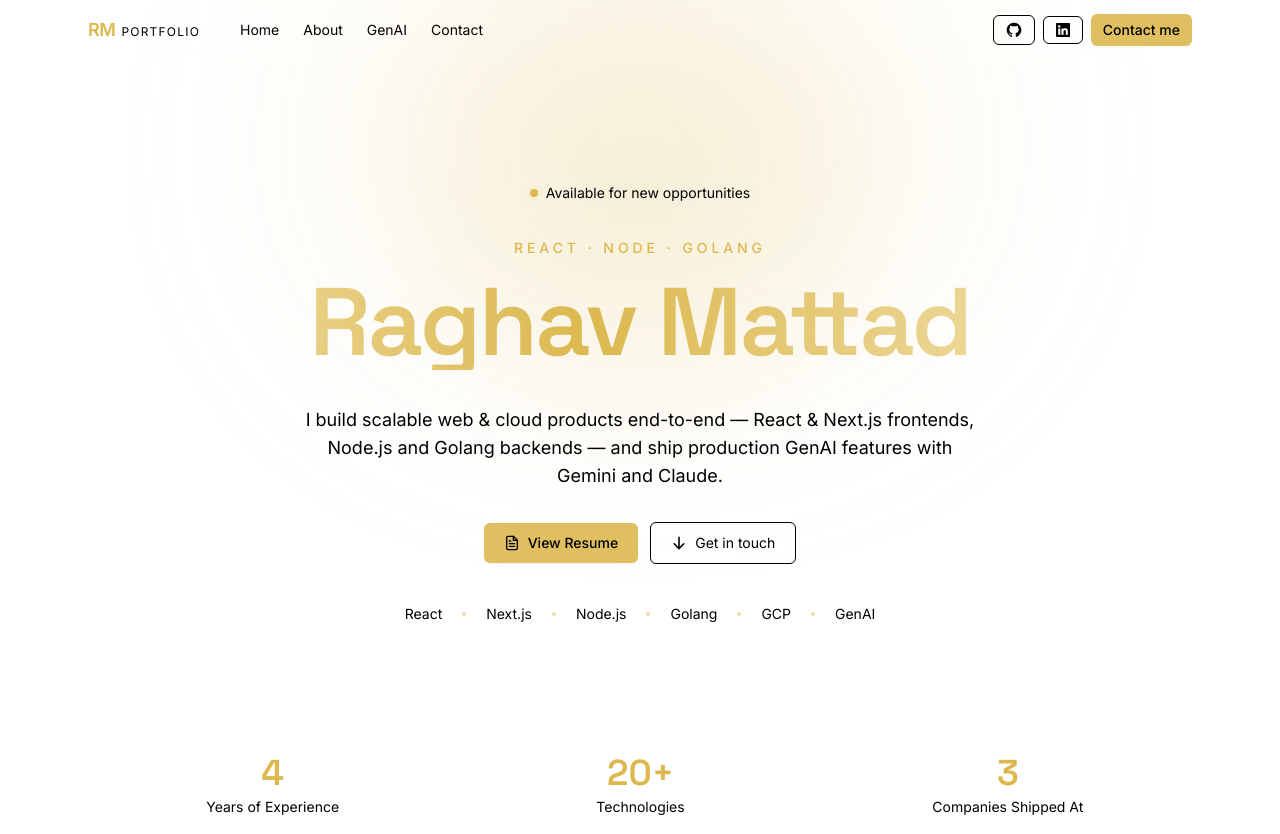
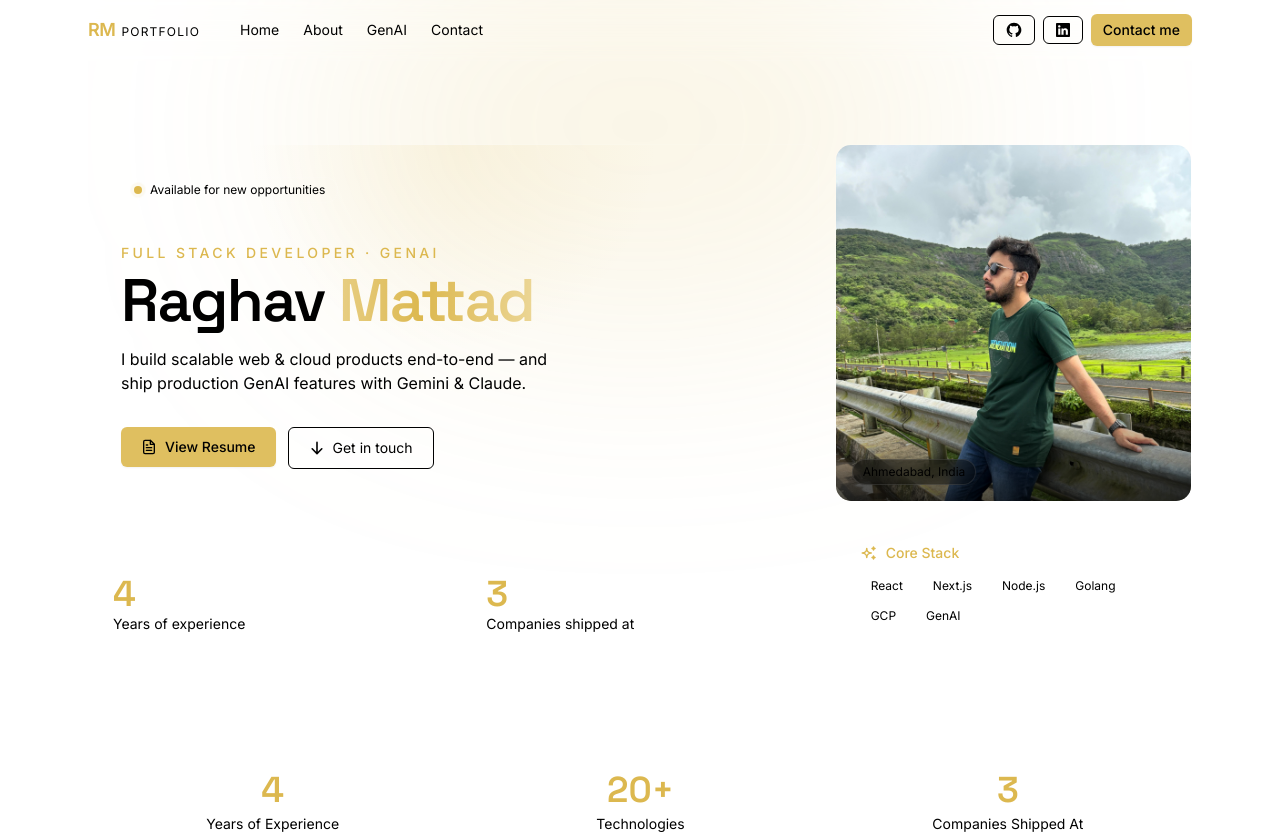
Before and after one commit to Raghav1000/portfolio, a Next.js app: page / in a window 1280 px wide. Shown: the top 834 px of the page. Built offline with nearby package versions, Linux system fonts and the light colour scheme.

Commit message:
portfolio

```diff
--- a/src/app/components/Hero/DraggableButton.tsx
+++ /dev/null
@@ -1,13 +0,0 @@
-const DraggableButton = () => {
-  return (
-    <div className="inline-flex items-center gap-2 py-1.5 px-4 text-xs sm:text-sm rounded-full border border-white/10 bg-white/[0.03] text-foreground-muted">
-      <span className="relative flex h-2 w-2">
-        <span className="absolute inline-flex h-full w-full rounded-full bg-primary opacity-75 animate-ping" />
-        <span className="relative inline-flex h-2 w-2 rounded-full bg-primary" />
-      </span>
-      Available for new opportunities
-    </div>
-  );
-};
-
-export default DraggableButton;
--- a/src/app/components/Hero/Hero.tsx
+++ b/src/app/components/Hero/Hero.tsx
@@ -1,52 +1,28 @@
 "use client";
-import { useEffect, useState } from "react";
+import Image from "next/image";
+import Link from "next/link";
 import Button from "../UI/Button/Button";
+import { FiFileText } from "react-icons/fi";
 import { HiArrowDown } from "react-icons/hi";
-import { FiFileText } from "react-icons/fi";
-import DraggableButton from "./DraggableButton";
-import Link from "next/link";
+import { TbSparkles } from "react-icons/tb";
 import { RESUME_PATH } from "@/app/utils/common/constants";
-import {
-  LazyMotion,
-  domAnimation,
-  m,
-  AnimatePresence,
-  useReducedMotion,
-} from "framer-motion";
+import { LazyMotion, domAnimation, m } from "framer-motion";
 
 const EASE = [0.16, 1, 0.3, 1] as const;
-
 const container = {
   hidden: {},
-  show: { transition: { staggerChildren: 0.09, delayChildren: 0.05 } },
+  show: { transition: { staggerChildren: 0.08, delayChildren: 0.05 } },
 };
-const up = {
-  hidden: { opacity: 0, y: 20 },
-  show: { opacity: 1, y: 0, transition: { duration: 0.7, ease: EASE } },
+const item = {
+  hidden: { opacity: 0, y: 18 },
+  show: { opacity: 1, y: 0, transition: { duration: 0.6, ease: EASE } },
 };
 
-const roles = [
-  "Full Stack Developer",
-  "GenAI Engineer",
-  "React · Node · Golang",
-  "Cloud-Native Builder",
-];
-
-const techStack = ["React", "Next.js", "Node.js", "Golang", "GCP", "GenAI"];
+const card =
+  "rounded-2xl border border-white/10 bg-white/[0.02] transition-colors hover:border-primary/30";
+const stack = ["React", "Next.js", "Node.js", "Golang", "GCP", "GenAI"];
 
 const Hero = () => {
-  const reduce = useReducedMotion();
-  const [roleIdx, setRoleIdx] = useState(0);
-
-  useEffect(() => {
-    if (reduce) return;
-    const id = setInterval(
-      () => setRoleIdx((i) => (i + 1) % roles.length),
-      2600
-    );
-    return () => clearInterval(id);
-  }, [reduce]);
-
   const handleMouse = (e: React.MouseEvent<HTMLElement>) => {
     const r = e.currentTarget.getBoundingClientRect();
     e.currentTarget.style.setProperty("--mx", `${e.clientX - r.left}px`);
@@ -55,84 +31,59 @@ const Hero = () => {
 
   return (
     <LazyMotion features={domAnimation}>
-      <section
-        onMouseMove={handleMouse}
-        style={{ ["--mx" as string]: "50%", ["--my" as string]: "26%" }}
-        className="relative overflow-hidden pt-32 lg:pt-44 pb-16 lg:pb-24"
-      >
-        {/* layered background: grid, cursor spotlight, ambient glow */}
+      <section className="relative overflow-hidden pt-28 lg:pt-36 pb-8 lg:pb-12">
         <div aria-hidden className="pointer-events-none absolute inset-0 -z-10">
           <div className="hero-grid absolute inset-0" />
-          <div
-            className="absolute inset-0 hidden md:block"
-            style={{
-              background:
-                "radial-gradient(460px circle at var(--mx) var(--my), rgba(220,184,79,0.12), transparent 62%)",
-            }}
-          />
-          <div className="absolute left-1/2 top-[-4rem] h-[420px] w-[min(90vw,620px)] -translate-x-1/2 rounded-full bg-primary/20 blur-[130px] opacity-70" />
+          <div className="absolute left-1/2 top-[-4rem] h-[380px] w-[min(90vw,640px)] -translate-x-1/2 rounded-full bg-primary/15 blur-[130px]" />
         </div>
 
         <m.div
           variants={container}
           initial="hidden"
           animate="show"
-          className="flex flex-col items-center text-center"
+          className="grid gap-4 sm:grid-cols-2 lg:grid-cols-3 lg:auto-rows-[minmax(0,1fr)]"
         >
-          <m.div variants={up}>
-            <DraggableButton />
-          </m.div>
+          {/* intro — interactive spotlight card */}
+          <m.div
+            variants={item}
+            onMouseMove={handleMouse}
+            style={{ ["--mx" as string]: "50%", ["--my" as string]: "0%" }}
+            className={`${card} group relative overflow-hidden sm:col-span-2 lg:row-span-2 flex flex-col justify-between p-6 md:p-8 min-w-0`}
+          >
+            <div
+              aria-hidden
+              className="pointer-events-none absolute inset-0 opacity-0 md:opacity-100"
+              style={{
+                background:
+                  "radial-gradient(340px circle at var(--mx) var(--my), rgba(220,184,79,0.10), transparent 60%)",
+              }}
+            />
+            <span className="relative inline-flex w-max items-center gap-2 rounded-full border border-white/10 bg-white/[0.03] px-3 py-1 text-xs text-foreground-muted">
+              <span className="relative flex h-2 w-2">
+                <span className="absolute inline-flex h-full w-full rounded-full bg-primary opacity-75 animate-ping" />
+                <span className="relative inline-flex h-2 w-2 rounded-full bg-primary" />
+              </span>
+              Available for new opportunities
+            </span>
 
-          {/* cycling role */}
-          <m.div
-            variants={up}
-            className="mt-7 h-5 sm:h-6 overflow-hidden text-xs sm:text-sm font-medium uppercase tracking-[0.28em] text-primary"
-          >
-            <AnimatePresence mode="wait" initial={false}>
-              <m.span
-                key={roleIdx}
-                className="block"
-                initial={reduce ? false : { y: "110%", opacity: 0 }}
-                animate={{ y: "0%", opacity: 1 }}
-                exit={reduce ? undefined : { y: "-110%", opacity: 0 }}
-                transition={{ duration: 0.45, ease: EASE }}
-              >
-                {roles[roleIdx]}
-              </m.span>
-            </AnimatePresence>
-          </m.div>
+            <div className="relative mt-10">
+              <p className="text-xs sm:text-sm font-medium uppercase tracking-[0.24em] text-primary">
+                Full Stack Developer · GenAI
+              </p>
+              <h1 className="mt-2 font-display text-4xl sm:text-5xl lg:text-6xl font-semibold tracking-tight leading-[1.03]">
+                Raghav{" "}
+                <span className="text-shimmer bg-gradient-to-r from-[#F7ECC9] via-primary to-[#F7ECC9] bg-clip-text text-transparent">
+                  Mattad
+                </span>
+              </h1>
+              <p className="mt-4 max-w-md text-sm sm:text-base text-foreground-muted leading-relaxed">
+                I build scalable web &amp; cloud products end-to-end — and ship
+                production <span className="text-foreground">GenAI</span>{" "}
+                features with Gemini &amp; Claude.
+              </p>
+            </div>
 
-          {/* name — mask reveal + continuous shimmer */}
-          <m.h1
-            variants={up}
-            className="mt-3 font-display text-5xl sm:text-6xl lg:text-8xl font-semibold tracking-tight leading-[1.02]"
-          >
-            <span className="block overflow-hidden pb-[0.12em]">
-              <m.span
-                className="block text-shimmer bg-gradient-to-r from-[#F7ECC9] via-primary to-[#F7ECC9] bg-clip-text text-transparent"
-                initial={reduce ? false : { y: "115%" }}
-                animate={{ y: "0%" }}
-                transition={{ duration: 0.95, ease: EASE, delay: 0.15 }}
-              >
-                Raghav Mattad
-              </m.span>
-            </span>
-          </m.h1>
-
-          <m.p
-            variants={up}
-            className="mt-6 text-foreground-muted text-sm sm:text-base lg:text-lg max-w-xl lg:max-w-2xl leading-relaxed"
-          >
-            I build scalable web &amp; cloud products end-to-end — React &amp;
-            Next.js frontends, Node.js and Golang backends — and ship production{" "}
-            <span className="text-foreground">GenAI</span> features with Gemini
-            and Claude.
-          </m.p>
-
-          <m.div
-            variants={up}
-            className="flex flex-wrap items-center justify-center gap-3 mt-8"
-          >
+            <div className="relative mt-8 flex flex-wrap gap-3">
               <Link href={RESUME_PATH} target="_blank">
                 <Button
                   icon={<FiFileText size={16} />}
@@ -149,23 +100,76 @@ const Hero = () => {
                   size="lg"
                 />
               </Link>
+            </div>
           </m.div>
 
-          <m.ul
-            variants={up}
-            className="mt-10 flex flex-wrap items-center justify-center gap-x-5 gap-y-2 text-xs sm:text-sm text-foreground-muted"
+          {/* photo */}
+          <m.div
+            variants={item}
+            className="relative overflow-hidden rounded-2xl border border-white/10 lg:row-span-2 min-h-[260px] min-w-0"
           >
-            {techStack.map((tech, i) => (
-              <li key={tech} className="flex items-center gap-x-5">
-                {i > 0 && (
-                  <span className="h-1 w-1 rounded-full bg-primary/50" />
-                )}
-                <span className="transition-colors hover:text-foreground">
-                  {tech}
+            <Image
+              src="/images/profile2.jpeg"
+              alt="Raghav Mattad"
+              fill
+              sizes="(max-width:1024px) 100vw, 360px"
+              className="object-cover object-top"
+              priority
+            />
+            <div className="absolute inset-x-0 bottom-0 h-24 bg-gradient-to-t from-black/70 to-transparent" />
+            <div className="absolute bottom-4 left-4 right-4 flex items-center justify-between text-xs">
+              <span className="rounded-full border border-white/10 bg-black/40 px-2.5 py-1 backdrop-blur">
+                Ahmedabad, India
               </span>
-              </li>
+            </div>
+          </m.div>
+
+          {/* stat */}
+          <m.div
+            variants={item}
+            className={`${card} flex flex-col justify-center p-6`}
+          >
+            <div className="font-display text-4xl font-semibold text-primary">
+              4
+            </div>
+            <div className="text-sm text-foreground-muted">
+              Years of experience
+            </div>
+          </m.div>
+
+          {/* stat */}
+          <m.div
+            variants={item}
+            className={`${card} flex flex-col justify-center p-6`}
+          >
+            <div className="font-display text-4xl font-semibold text-primary">
+              3
+            </div>
+            <div className="text-sm text-foreground-muted">
+              Companies shipped at
+            </div>
+          </m.div>
+
+          {/* stack */}
+          <m.div
+            variants={item}
+            className={`${card} p-6 sm:col-span-2 lg:col-span-1 min-w-0`}
+          >
+            <div className="flex items-center gap-2 text-primary">
+              <TbSparkles size={18} />
+              <span className="text-sm font-medium">Core Stack</span>
+            </div>
+            <div className="mt-3 flex flex-wrap gap-2">
+              {stack.map((t) => (
+                <span
+                  key={t}
+                  className="rounded-full border border-white/10 px-2.5 py-0.5 text-xs text-foreground-muted"
+                >
+                  {t}
+                </span>
               ))}
-          </m.ul>
+            </div>
+          </m.div>
         </m.div>
       </section>
     </LazyMotion>
```
Lines whose indentation alone changed are shown as unchanged.
